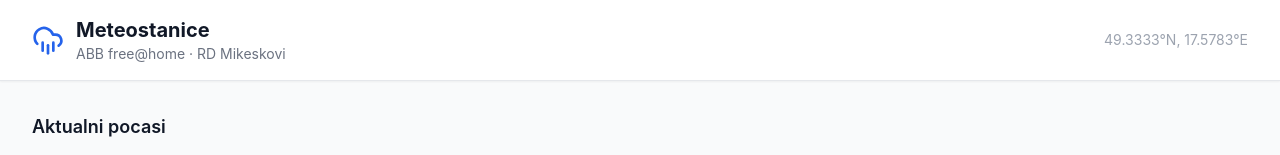
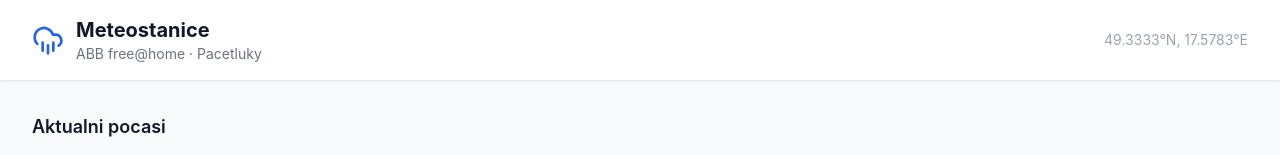
Before and after one commit to filipmikeska/freeathome-meteo, a Next.js app: page / in a window 1280 px wide. Shown: the top 155 px of the page. Built offline with nearby package versions, Linux system fonts and the light colour scheme; no server answers.

Commit message:
chore: rename location to Pacetluky
Co-Authored-By: Claude Opus 4.6 (1M context) <noreply@anthropic.com>

```diff
--- a/src/components/Header.js
+++ b/src/components/Header.js
@@ -14,7 +14,7 @@ export default function Header() {
                 Meteostanice
               </h1>
               <p className="text-sm text-gray-500">
-                ABB free@home &middot; RD Mikeskovi
+                ABB free@home &middot; Pacetluky
               </p>
             </div>
           </div>
```
